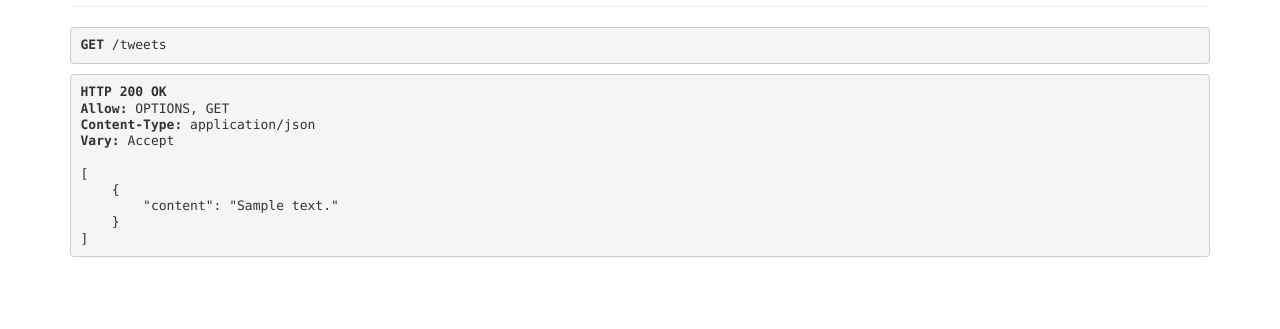
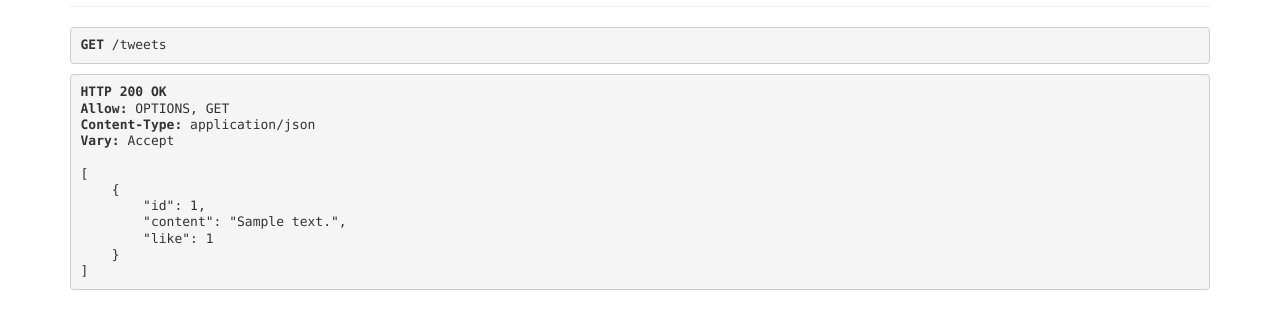
Before and after one commit to HaiYenNguyen12/TwitterApp, a Django app: page /tweets in a window 1280 px wide. Shown: the part 254-583 px from the top of the page. Run offline with Django 4.2, Linux system fonts and the light colour scheme; tables that the repository leaves empty hold one stand-in row (values such as "Sample post"); some libraries are stand-ins or nearby versions.

Commit message:
Control Like button

```diff
--- a/tweetme2/settings.py
+++ b/tweetme2/settings.py
@@ -32,6 +32,7 @@ ALLOWED_HOSTS = ['127.0.0.1','milocute.com']
 LOGIN_URL = '/login'
 
 MAX_LENGTH  = 100
+TWEET_ACTION_OPTIONS  = ['like','unlike','retweet']
 # Application definition
 
 INSTALLED_APPS = [
--- a/tweetme2/templates/pages/home.html
+++ b/tweetme2/templates/pages/home.html
@@ -125,7 +125,7 @@
 
 
     function LikeButton(item){
-        return "<button class = 'btn btn-primary btn-sm' onclick=HandleDidLike("+item.id+item.likes+")>"+ item.likes +" Like</button>";
+        return "<button class = 'btn btn-primary btn-sm' onclick=HandleDidLike("+item.id+item.like+")>"+ item.like +" Like</button>";
     }
 
 
--- a/tweetme2/urls.py
+++ b/tweetme2/urls.py
@@ -16,7 +16,7 @@ Including another URLconf
 from django.contrib import admin
 from django.urls import path
 from tweets.views import (home_view, tweet_detail_view, tweet_view_list,
-tweet_create_view, tweet_delete_view)
+tweet_create_view, tweet_delete_view,tweet_action_view)
 urlpatterns = [
     path('admin/', admin.site.urls),
     path('',home_view),
@@ -24,4 +24,5 @@ urlpatterns = [
     path('create',tweet_create_view),
     path('tweets/<int:tweet_id>',tweet_detail_view),
     path('api/tweets/<int:tweet_id>/delete',tweet_delete_view),
+    path('api/tweets/action/',tweet_action_view),
 ]
--- a/tweets/serializers.py
+++ b/tweets/serializers.py
@@ -8,11 +8,31 @@ from django.conf import settings
 
 MAX_LENGTH = settings.MAX_LENGTH
 
+TWEET_ACTION_OPTIONS  = settings.TWEET_ACTION_OPTIONS
+
+
+
+class TweetActionSerializer ( serializers.Serializer):
+    id = serializers.IntegerField()
+    action  = serializers.CharField()
+
+
+    def validation_action (self, value):
+        value = value.lower().strip()
+        if not value in TWEET_ACTION_OPTIONS:
+            return serializers.ValidationError("This is not a valid action!")
+        else:
+            return value
+
 class TweetSerializer(serializers.ModelSerializer):
+    like = serializers.SerializerMethodField(read_only=True)
     class Meta:
 
         model = Tweet
-        fields = ['content']
+        fields = ['id','content','like']
+
+    def get_like(self,obj):
+        return obj.like.count()
 
     def validate_content(self, content):
         if len(content) > MAX_LENGTH:
--- a/tweets/views.py
+++ b/tweets/views.py
@@ -5,7 +5,7 @@ from .forms import TweetForm
 from rest_framework.decorators import api_view, permission_classes
 from rest_framework.permissions import IsAuthenticated
 from rest_framework.response import Response
-from .serializers import TweetSerializer
+from .serializers import TweetSerializer, TweetActionSerializer
 from django.utils.http import url_has_allowed_host_and_scheme
 from django.conf import settings
 
@@ -56,6 +56,36 @@ def tweet_delete_view(request,tweet_id, *args, **kwargs):
     object.delete()
     return Response({"message":"The tweet is deleted sucessfully !!"}, status=200)
 
+
+@api_view(['POST'])
+@permission_classes([IsAuthenticated])
+def tweet_action_view(request, *args, **kwargs):
+    '''
+    Action like, unlike, retweet ...
+    '''
+
+    serializer = TweetActionSerializer(data = request.POST)
+    if serializer.is_valid(raise_exception=True):
+        data = serializer.validated_data
+        tweet_id = data.get("id")
+        action = data.get("action")
+
+
+
+        object = Tweet.objects.filter(id = tweet_id)
+        if not object.exists():
+            return Response({"message":"The tweet does not exist!!"}, status = 404)
+        object = object.first()
+
+        if action == "like":
+            object.like.remove(request.user)
+        elif action == "unlike":
+            object.like.add(request.user)
+        elif action == "retweet":
+            pass
+
+
+        return Response({"message":"Action is successful !!"}, status=200)
 
 
 
```
Also changed, not shown: tweets/admin.py (+8 -1 lines).
